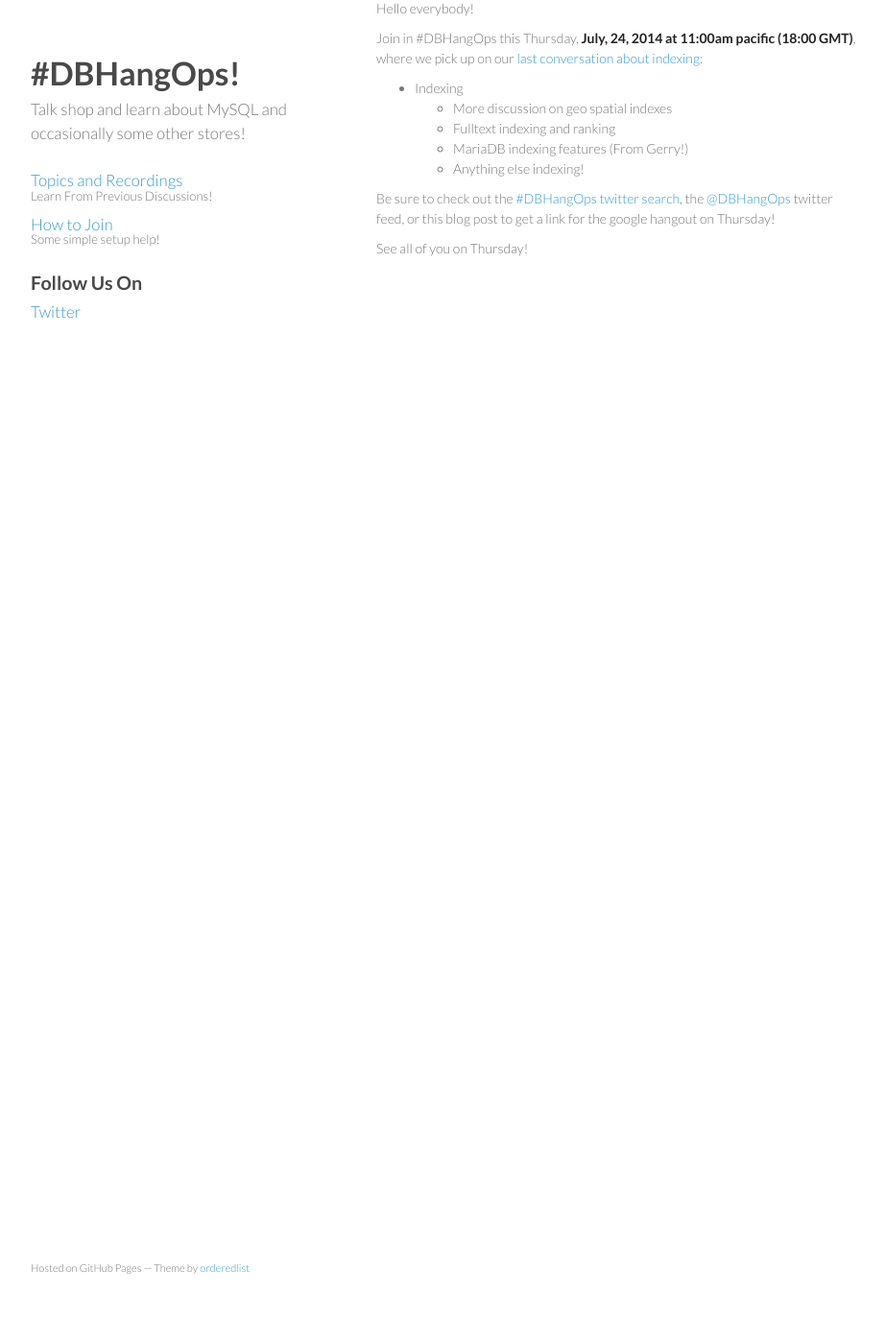
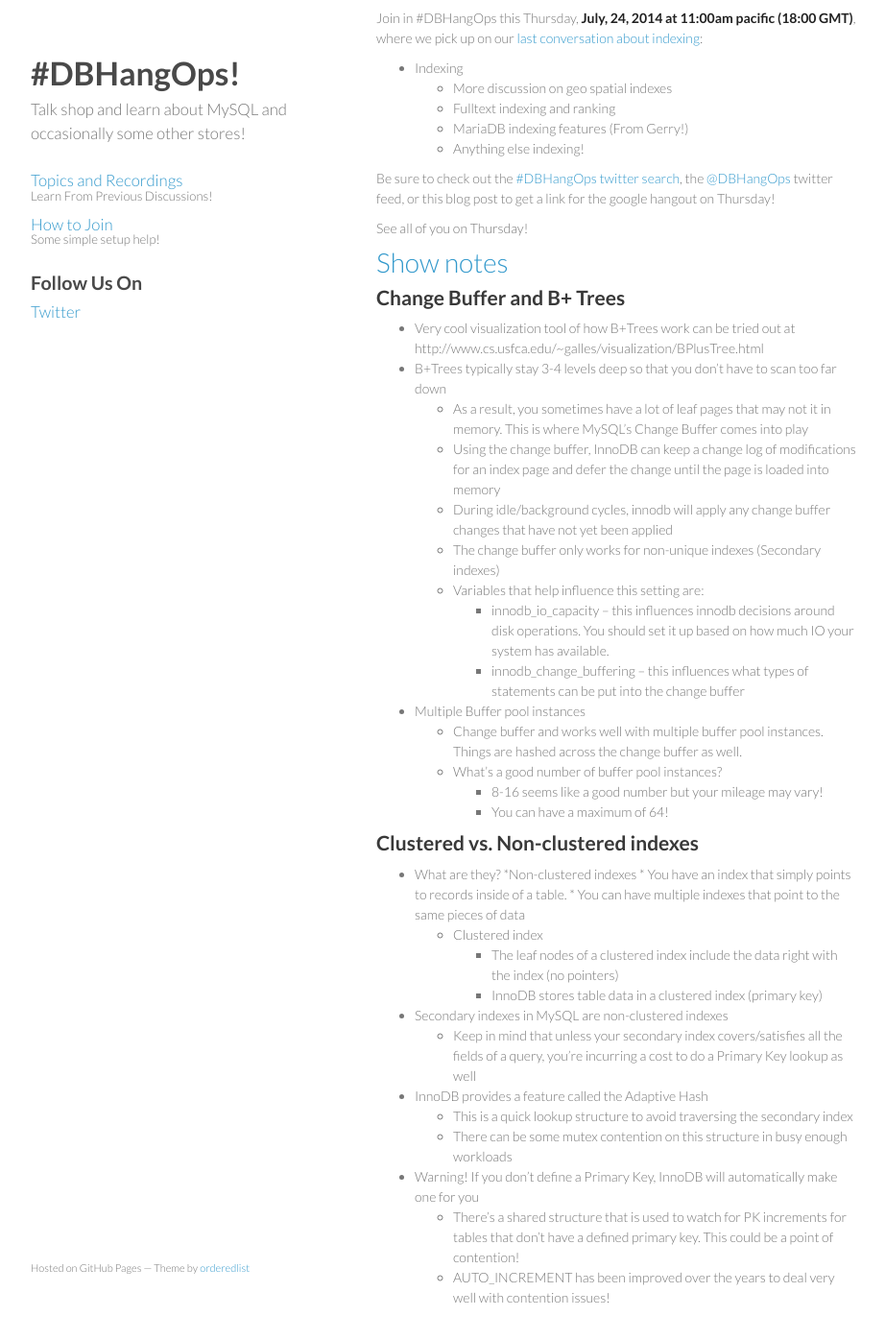
Before and after one commit to dbhangops/dbhangops.github.io, a Jekyll site: the page built from _posts/2014-07-22-dbhangops-072414-more-indexing.markdown, in a window 1280 px wide and 1400 px high, scrolled down 524 px. Shown: the top 1396 px of the window at 96% size, without its empty margins (178-1100 px from the left). Built offline with Jekyll 4.4.1, drawn with Linux system fonts in a browser that asks for light colours; Markdown is read by kramdown in place of the engine named in the settings; before the commit the page ends 900 px from its top, so only the background shows below that; some of the changed text lies outside the part shown.

Commit message:
Updated show notes for 7/24/14

```diff
--- a/_posts/2014-07-22-dbhangops-072414-more-indexing.markdown
+++ b/_posts/2014-07-22-dbhangops-072414-more-indexing.markdown
@@ -22,7 +22,7 @@
 \#DBHangOps 07/24/14 -- More Indexing!
 =========================================================
 
-The GHanout is up! You can join the discussion at http://bit.ly/1rDYmUm or watch the livestream below:
+All done for this week!  Check out the recording below:
 
 <iframe width="420" height="315" src="http://www.youtube.com/embed/Mrcg2eLjFJo" frameborder="0" allowfullscreen></iframe>
 
@@ -39,3 +39,41 @@
 Be sure to check out the [\#DBHangOps twitter search](https://twitter.com/search/realtime?q=%23DBHangOps), the [@DBHangOps](https://twitter.com/dbhangops) twitter feed, or this blog post to get a link for the google hangout on Thursday!
 
 See all of you on Thursday!
+
+
+<a name="show-notes">Show notes</a>
+==========
+
+## Change Buffer and B+ Trees
+* Very cool visualization tool of how B+Trees work can be tried out at http://www.cs.usfca.edu/~galles/visualization/BPlusTree.html
+* B+Trees typically stay 3-4 levels deep so that you don't have to scan too far down
+	* As a result, you sometimes have a lot of leaf pages that may not it in memory. This is where MySQL's Change Buffer comes into play
+	* Using the change buffer, InnoDB can keep a change log of modifications for an index page and defer the change until the page is loaded into memory
+	* During idle/background cycles, innodb will apply any change buffer changes that have not yet been applied
+	* The change buffer only works for non-unique indexes (Secondary indexes)
+	* Variables that help influence this setting are:
+		* innodb_io_capacity -- this influences innodb decisions around disk operations. You should set it up based on how much IO your system has available.
+		* innodb_change_buffering -- this influences what types of statements can be put into the change buffer
+
+* Multiple Buffer pool instances
+	* Change buffer and works well with multiple buffer pool instances. Things are hashed across the change buffer as well.
+	* What's a good number of buffer pool instances?
+		* 8-16 seems like a good number but your mileage may vary!
+		* You can have a maximum of 64!
+
+## Clustered vs. Non-clustered indexes
+* What are they?
+	*Non-clustered indexes
+		* You have an index that simply points to records inside of a table.
+		* You can have multiple indexes that point to the same pieces of data
+	* Clustered index
+		* The leaf nodes of a clustered index include the data right with the index (no pointers)
+		* InnoDB stores table data in a clustered index (primary key)
+* Secondary indexes in MySQL are non-clustered indexes
+	* Keep in mind that unless your secondary index covers/satisfies all the fields of a query, you're incurring a cost to do a Primary Key lookup as well
+* InnoDB provides a feature called the Adaptive Hash
+	* This is a quick lookup structure to avoid traversing the secondary index
+	* There can be some mutex contention on this structure in busy enough workloads
+* Warning! If you don't define a Primary Key, InnoDB will automatically make one for you
+	* There's a shared structure that is used to watch for PK increments for tables that don't have a defined primary key. This could be a point of contention!
+	* AUTO_INCREMENT has been improved over the years to deal very well with contention  issues!
```
